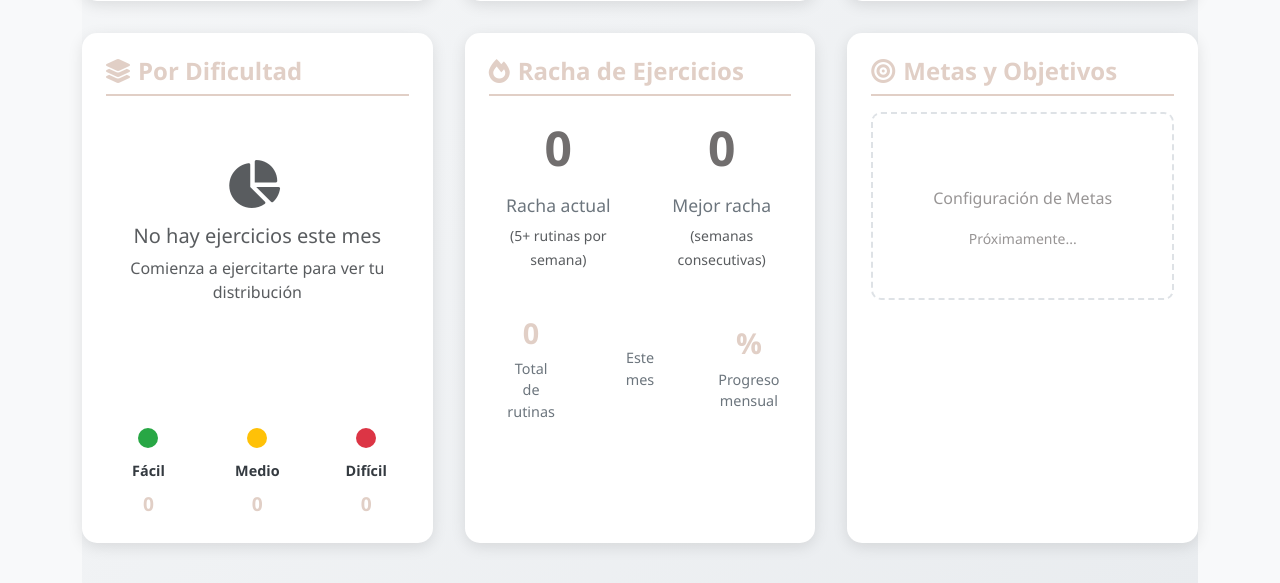
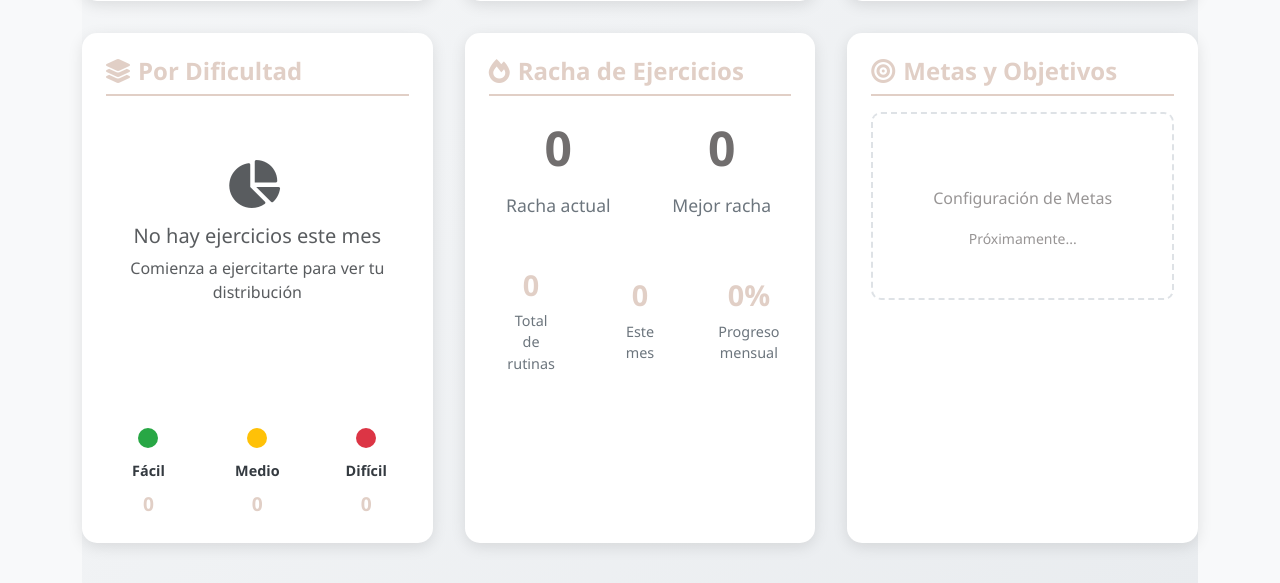
Before and after one commit to Lorddragonist/tcef, a Django app: page /exercise/stats/ in a window 1280 px wide. Shown: the part 697-1280 px from the top of the page. Run offline with Django 5.2, Linux system fonts and the light colour scheme; the visitor is signed in with stand-in values (Sample User, id 1); data that the repository does not hold is empty.

Commit message:
Cambios en scorecard

```diff
--- a/tcef/app/templates/app/exercise_stats.html
+++ b/tcef/app/templates/app/exercise_stats.html
@@ -416,14 +416,12 @@
                     <div class="text-center">
                         <div class="streak-number">{{ user_stats.current_streak }}</div>
                         <div class="streak-label">Racha actual</div>
-                        <small class="text-muted">(5+ rutinas por semana)</small>
                     </div>
                 </div>
                 <div class="col-md-6">
                     <div class="text-center">
                         <div class="streak-number">{{ user_stats.longest_streak }}</div>
                         <div class="streak-label">Mejor racha</div>
-                        <small class="text-muted">(semanas consecutivas)</small>
                     </div>
                 </div>
             </div>
--- a/tcef/app/views.py
+++ b/tcef/app/views.py
@@ -483,12 +483,31 @@ def exercise_stats(request):
         ).count(),
     }
 
+    # Calcular progreso mensual
+    total_exercises_this_month = ExerciseLog.objects.filter(
+        user=request.user,
+        exercise_date__year=current_year,
+        exercise_date__month=current_month
+    ).count()
+
+    # Calcular días laborables del mes (lunes a viernes)
+    month_days = calendar.monthrange(current_year, current_month)[1]
+    weekdays_in_month = 0
+    for day in range(1, month_days + 1):
+        if calendar.weekday(current_year, current_month, day) < 5:  # 0-4 = lunes a viernes
+            weekdays_in_month += 1
+
+    # Progreso mensual basado en días laborables
+    progress_percentage = min((total_exercises_this_month / weekdays_in_month) * 100, 100) if weekdays_in_month > 0 else 0
+
     user_stats = {
         'total_exercises': ExerciseLog.objects.filter(user=request.user).count(),
         'current_streak': current_streak,
         'longest_streak': longest_streak,
         'weekly_progress': weekly_progress,
         'current_week_exercises': current_week_exercises,
+        'total_exercises_this_month': total_exercises_this_month,  # Agregar esta línea
+        'progress_percentage': progress_percentage,  # Agregar esta línea
         'imc': imc,
         'ica': ica,
         'body_fat_percentage': body_fat_percentage,
```
